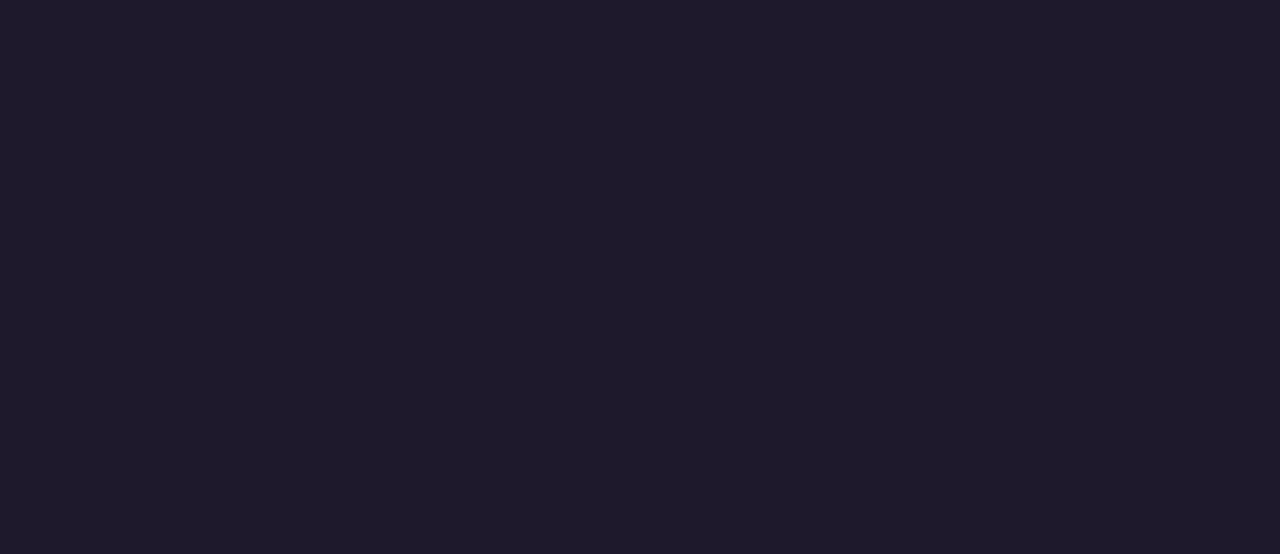
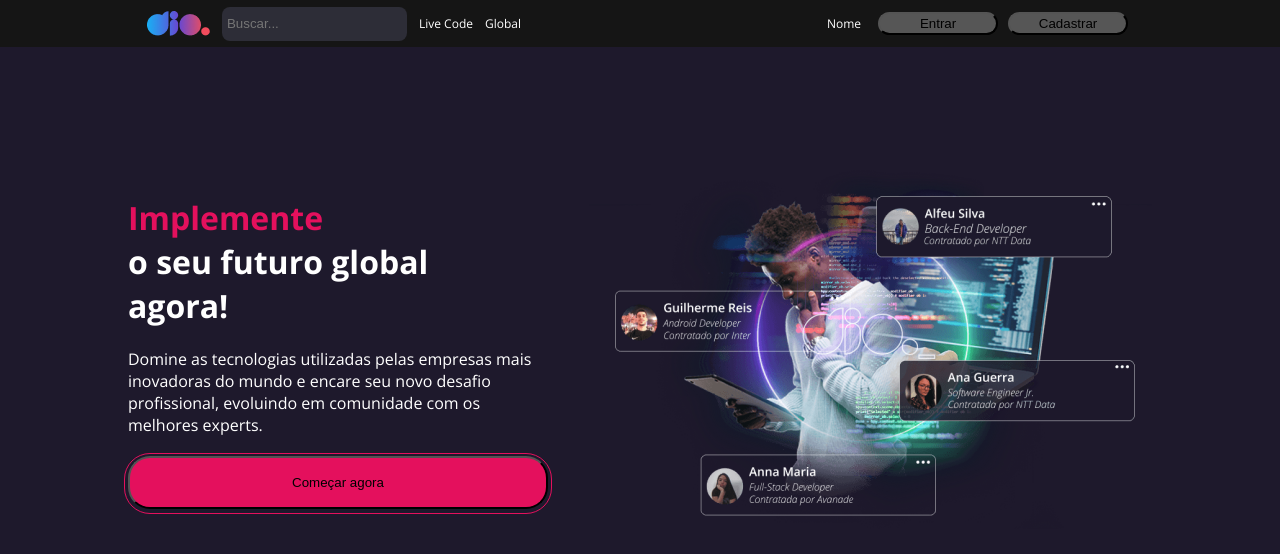
Before and after one commit to gabrielfari4/dio-project, a React (Create React App) app: page /feed in a window 1280 px wide. Before the commit this address had no page. Shown: the top 554 px of the page. Built offline with nearby package versions, Linux system fonts and the light colour scheme.

Commit message:
creating card component

```diff
--- a/src/App.js
+++ b/src/App.js
@@ -1,6 +1,7 @@
 import { BrowserRouter, Route, Routes } from "react-router-dom";
 import Home from "./pages/home";
 import Login from "./pages/login";
+import Feed from "./pages/feed";
 
 
 
@@ -10,6 +11,7 @@ function App() {
       <Routes>
         <Route path="/" element={<Home />} />
         <Route path="/login" element={<Login />} />
+        <Route path="/feed" element={<Feed />} />
       </Routes>
     </BrowserRouter>
   );
--- /dev/null
+++ b/src/pages/feed/index.jsx
@@ -0,0 +1,35 @@
+import { Link } from "react-router-dom";
+import Button from "../../components/Button";
+import Header from "../../components/Header";
+import { Container, Text, Title, TitleHighlight } from "./styles";
+import Banner from '../../assets/banner.png'
+
+const Feed = () => {
+    return (
+        <>
+            <Header />
+            <Container>
+                <div>
+                    <Title>
+                        <TitleHighlight>
+                            Implemente
+                            <br />
+                        </TitleHighlight>
+                        o seu futuro global agora!
+                    </Title>
+                    <Text>
+                        Domine as tecnologias utilizadas pelas empresas mais inovadoras do mundo e encare seu novo desafio profissional, evoluindo em comunidade com os melhores experts.
+                    </Text>
+                    <Link to="/login">
+                    <Button title='Começar agora' variant="secondary" onClick={() => null}></Button>
+                    </Link>
+                </div>
+                <div>
+                    <img src={Banner} alt="Banner" />
+                </div>
+            </Container>
+        </>
+    )
+}
+
+export default Feed;
--- /dev/null
+++ b/src/pages/feed/styles.js
@@ -0,0 +1,38 @@
+import styled from "styled-components";
+
+
+export const Container = styled.main`
+    width: 100%;
+    max-width: 80%;
+    margin: 0 auto;
+    margin-top: 120px;
+
+    display: flex;
+    justify-content: space-between;
+    align-items: center;
+`
+
+export const Title = styled.h2`
+    font-family: 'Open Sans';
+    font-style: normal;
+    font-size: 32px;
+    font-weight: 700;
+    width: 320px;
+    margin-bottom: 20px;
+    line-height: 44px;
+    color: #FFFFFF;
+`
+export const TitleHighlight = styled.span`
+    color: #E4105D;
+`
+
+export const Text = styled.p`
+    font-family: 'Open Sans';
+    font-style: normal;
+    font-size: 16px;
+    font-weight: 400;
+    width: 420px;
+    margin-bottom: 20px;
+    line-height: 22px;
+    color: #FFFFFF;
+`
```
Also changed, not shown: src/components/Card/index.jsx (+32 -0 lines), src/components/Card/styles.js (renamed from src/components/Card/index.js, +21 -0 lines).
